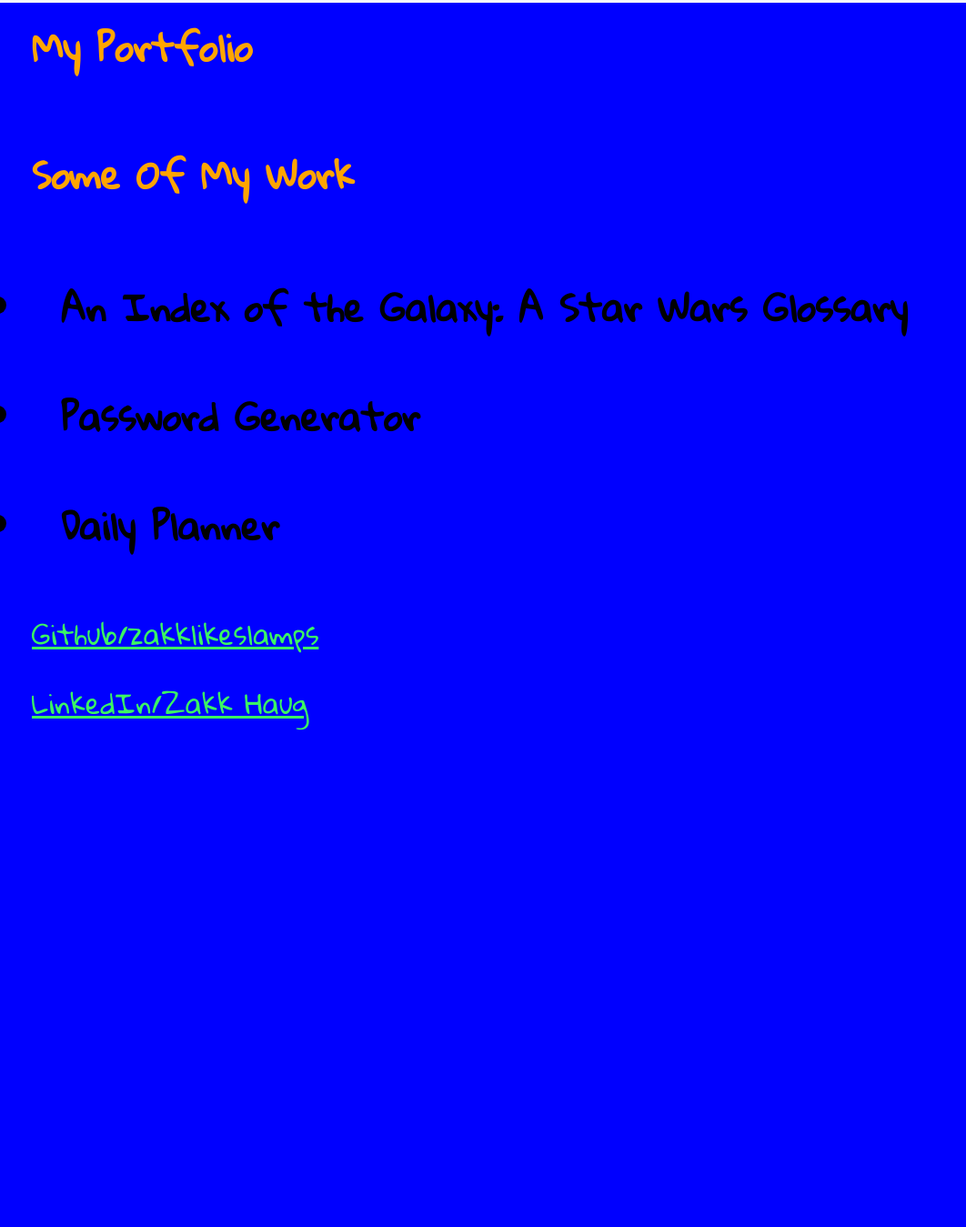
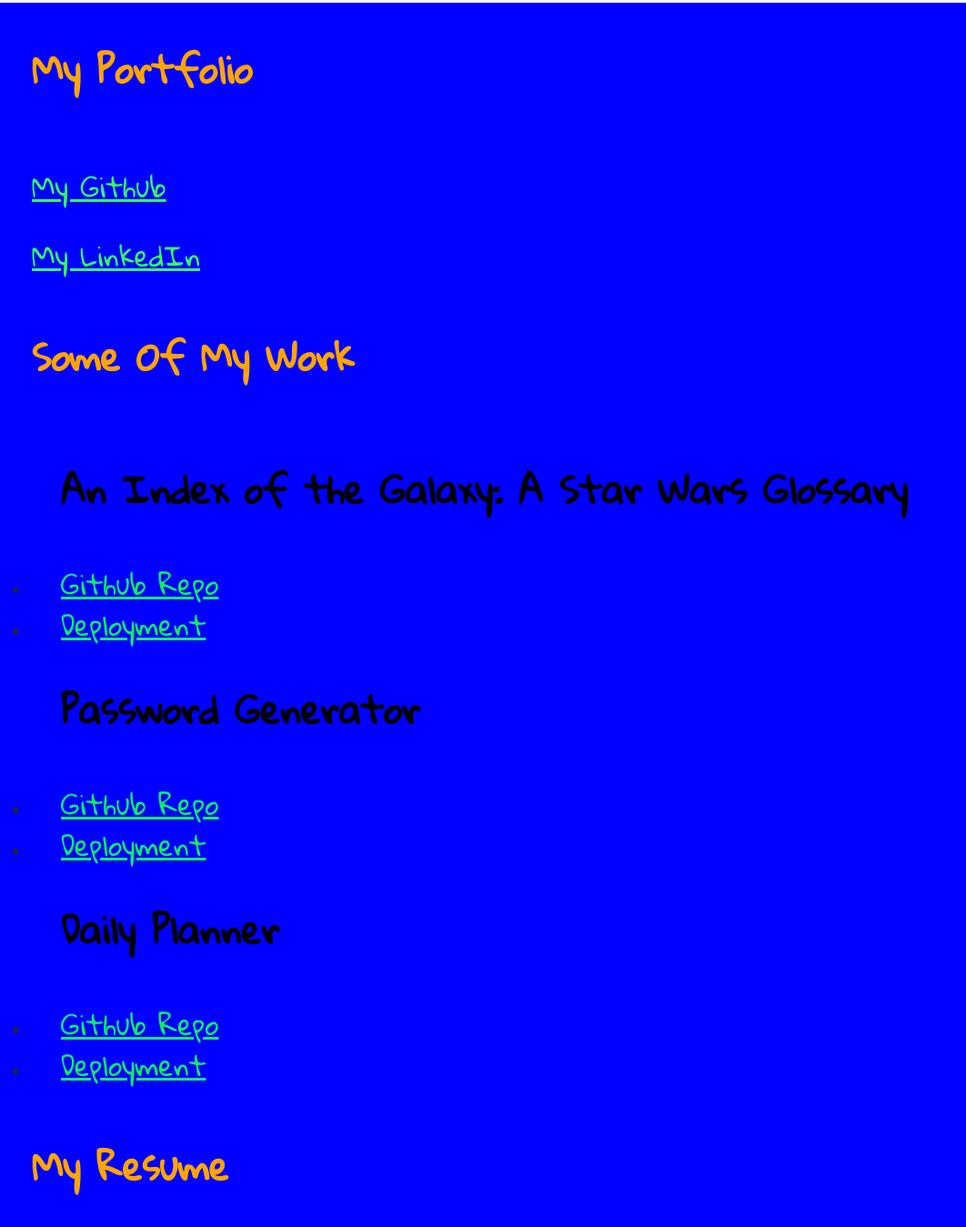
Before and after one commit to zakklikeslamps/my_portfolio, a plain HTML site: page portfolio.html in a window 1280 px wide. Shown: the part 85-1434 px from the top of the page at 91% size, without its empty margins (0-1062 px from the left). Before the commit the page ends 896 px from the top, so only its background shows below. Drawn offline with nearby package versions, Linux system fonts and the light colour scheme.

Commit message:
Resume Section added: Resume itself still needs building

```diff
--- a/portfolio.html
+++ b/portfolio.html
@@ -69,22 +69,52 @@
     </nav>
 <body>
     <div>
+        <br>
+        <h1 class="headers">My Portfolio</h1>
+        <br>
+        <div>
+            <p class="links"><a href="https://github.com/zakklikeslamps"
+            style="color:rgb(59, 245, 99)">My Github</a></p>
 
-        <h1 class="headers">My Portfolio</h1>
+            <p class="links"><a href="https://www.linkedin.com/in/zakk-haug-98b668200/"
+            style="color:rgb(59, 245, 99)">My LinkedIn</a></p>
+        </div>
         <br>
         <h1 class="headers">Some Of My Work</h1>
         <br>
-        <ul>
-            <li class="projects">An Index of the Galaxy: A Star Wars Glossary</li>
-            <li class="projects">Password Generator</li>
-            <li class="projects">Daily Planner</li>
-        </ul>
+        <div>
 
-        <p class="links"><a href="https://github.com/zakklikeslamps"
-        style="color:rgb(59, 245, 99)">Github/zakklikeslamps</a></p>
+            <ul>
+            <div>
+            <p class="projects">An Index of the Galaxy: A Star Wars Glossary
+                <br>
+                <li><a class="links" href="https://github.com/Bhavipatel21/starwarsIndex">Github Repo</a></li>
+                <li><a class="links" href="https://bhavipatel21.github.io/starwarsIndex/index.html">Deployment</a></li>
+            </p>
+            </div>
 
-        <p class="links"><a href="https://www.linkedin.com/in/zakk-haug-98b668200/"
-        style="color:rgb(59, 245, 99)">LinkedIn/Zakk Haug</a></p>
+            <div>
+            <p class="projects">Password Generator
+                <br>
+                <li><a class="links" href="https://github.com/zakklikeslamps/password_generatorHW">Github Repo</a></li>
+                <li><a class="links" href="https://zakklikeslamps.github.io/password_generatorHW/">Deployment</a></li>
+            </p>
+            </div>
+
+            <div>
+            <p class="projects">Daily Planner
+                <br>
+                <li><a class="links" href="https://github.com/zakklikeslamps/Daily_Planner">Github Repo</a></li>
+                <li><a class="links" href="https://zakklikeslamps.github.io/Daily_Planner/Develop/index.html">Deployment</a></li>
+            </p>
+            </div>
+            </ul>
+        </div>
+        <br>
+        <div>
+            <h1 class="headers">My Resume</h1>
+        </div>
+
     </div>
 </body>
 </html>
```
